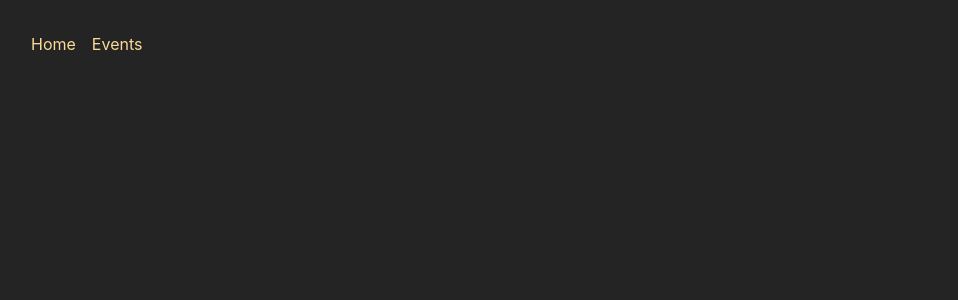
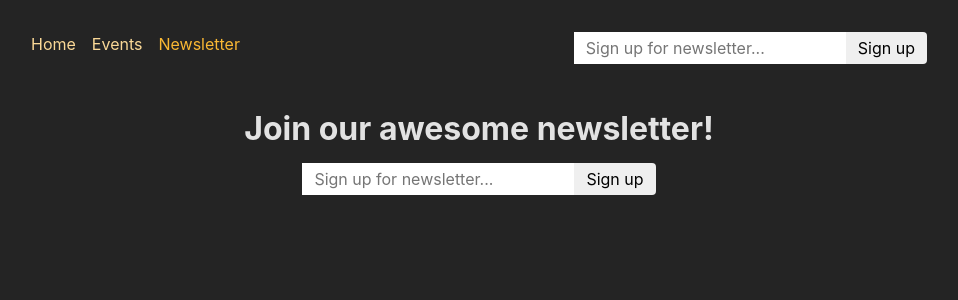
Before and after one commit to pamellam/react-events, a React (Create React App) app in the folder frontend/: page /newsletter in a window 1280 px wide. Before the commit this address had no page. Shown: the top 300 px of the page, without its empty margins (161-1119 px from the left). Built offline with nearby package versions, Linux system fonts and the light colour scheme.

Commit message:
Newsletter functionality, useFetcher

```diff
--- a/frontend/src/App.js
+++ b/frontend/src/App.js
@@ -11,6 +11,7 @@
 import RootLayout from './pages/RootLayout';
 import EventsRootLayout from './pages/EventsRootLayout';
 import { action as manupulateEventAction } from './components/EventForm';
+import NewsletterPage, { action as newsletterAction } from './pages/Newsletter';
 
 const router = createBrowserRouter([
   {
@@ -52,6 +53,11 @@
           },
         ],
       },
+      {
+        path: 'newsletter',
+        element: <NewsletterPage />,
+        action: newsletterAction,
+      },
     ],
   },
 ]);
--- a/frontend/src/components/MainNavigation.js
+++ b/frontend/src/components/MainNavigation.js
@@ -1,5 +1,7 @@
+import { NavLink } from 'react-router-dom';
+
 import classes from './MainNavigation.module.css';
-import { NavLink } from 'react-router-dom';
+import NewsletterSignup from './NewsletterSignup';
 
 function MainNavigation() {
   return (
@@ -12,7 +14,7 @@
               className={({ isActive }) =>
                 isActive ? classes.active : undefined
               }
-              end={true}
+              end
             >
               Home
             </NavLink>
@@ -27,8 +29,19 @@
               Events
             </NavLink>
           </li>
+          <li>
+            <NavLink
+              to="/newsletter"
+              className={({ isActive }) =>
+                isActive ? classes.active : undefined
+              }
+            >
+              Newsletter
+            </NavLink>
+          </li>
         </ul>
       </nav>
+      <NewsletterSignup />
     </header>
   );
 }
--- /dev/null
+++ b/frontend/src/components/NewsletterSignup.js
@@ -0,0 +1,33 @@
+import { useFetcher } from 'react-router-dom';
+import { useEffect } from 'react';
+
+import classes from './NewsletterSignup.module.css';
+
+function NewsletterSignup() {
+  // trigger an action or loader without actually navigating to the page which loader or action belongs
+  const fetcher = useFetcher();
+  const { data, state } = fetcher;
+
+  useEffect(() => {
+    if (state === 'idle' && data && data.message) {
+      window.alert(data.message);
+    }
+  }, [data, state]);
+
+  return (
+    <fetcher.Form
+      method="post"
+      action="/newsletter"
+      className={classes.newsletter}
+    >
+      <input
+        type="email"
+        placeholder="Sign up for newsletter..."
+        aria-label="Sign up for newsletter"
+      />
+      <button>Sign up</button>
+    </fetcher.Form>
+  );
+}
+
+export default NewsletterSignup;
--- /dev/null
+++ b/frontend/src/components/NewsletterSignup.module.css
@@ -0,0 +1,18 @@
+.newsletter input,
+.newsletter button {
+  font: inherit;
+  padding: 0.25rem 0.75rem;
+  border-radius: 0;
+  border: none;
+}
+
+.newsletter button {
+  border-top-right-radius: 4px;
+  border-bottom-right-radius: 4px;
+  cursor: pointer;
+}
+
+.newsletter button:hover {
+  background-color: var(--color-primary-300);
+  color: var(--color-gray-800);
+}
--- /dev/null
+++ b/frontend/src/pages/Newsletter.js
@@ -0,0 +1,21 @@
+import NewsletterSignup from '../components/NewsletterSignup';
+import PageContent from '../components/PageContent';
+
+function NewsletterPage() {
+  return (
+    <PageContent title="Join our awesome newsletter!">
+      <NewsletterSignup />
+    </PageContent>
+  );
+}
+
+export default NewsletterPage;
+
+export async function action({ request }) {
+  const data = await request.formData();
+  const email = data.get('email');
+
+  // send to backend newsletter server ...
+  console.log(email);
+  return { message: 'Signup successful!' };
+}
```
